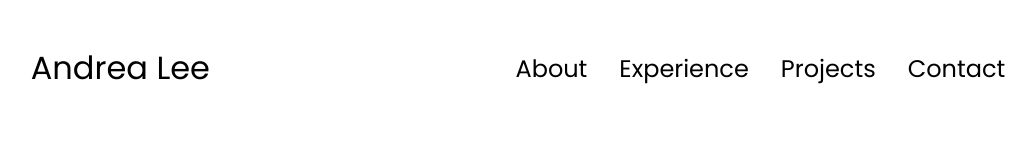
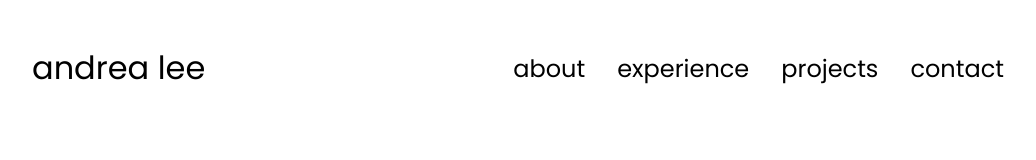
Before and after one commit to andreajialee/andreajialee.github.io, a plain HTML site: page index.html in a window 1280 px wide. Shown: the top 160 px of the page, without its empty margins (122-1158 px from the left). Drawn offline with Linux system fonts and the light colour scheme.

Commit message:
Edited resume and index.html

```diff
--- a/index.html
+++ b/index.html
@@ -10,13 +10,13 @@
 </head>
 <body>
     <nav id="desktop-nav">
-        <div class="logo">Andrea Lee</div>
+        <div class="logo">andrea lee</div>
         <div>
             <ul class="nav-links">
-                <li><a href="#about">About</a></li>
-                <li><a href="#experience">Experience</a></li>
-                <li><a href="#projects">Projects</a></li>
-                <li><a href="#contact">Contact</a></li>
+                <li><a href="#about">about</a></li>
+                <li><a href="#experience">experience</a></li>
+                <li><a href="#projects">projects</a></li>
+                <li><a href="#contact">contact</a></li>
             </ul>
         </div>
     </nav>
@@ -248,9 +248,9 @@
                                 </div>
                             </article>
                          </div>
-                    </div>
-                </div>
             </div>
+          </div>
+        </div>
         <img
             src="./assets/arrow.png"
             alt="Arrow icon"
@@ -349,10 +349,10 @@
         <nav>
           <div class="nav-links-container">
             <ul class="nav-links">
-              <li><a href="#about">About</a></li>
-              <li><a href="#experience">Experience</a></li>
-              <li><a href="#projects">Projects</a></li>
-              <li><a href="#contact">Contact</a></li>
+              <li><a class="nav-link" href="#about">about</a></li>
+              <li><a class="nav-link" href="#experience">experience</a></li>
+              <li><a class="nav-link" href="#projects">projects</a></li>
+              <li><a class="nav-link" href="#contact">contact</a></li>
             </ul>
           </div>
         </nav>
```
Also changed, not shown: 1 other file.
